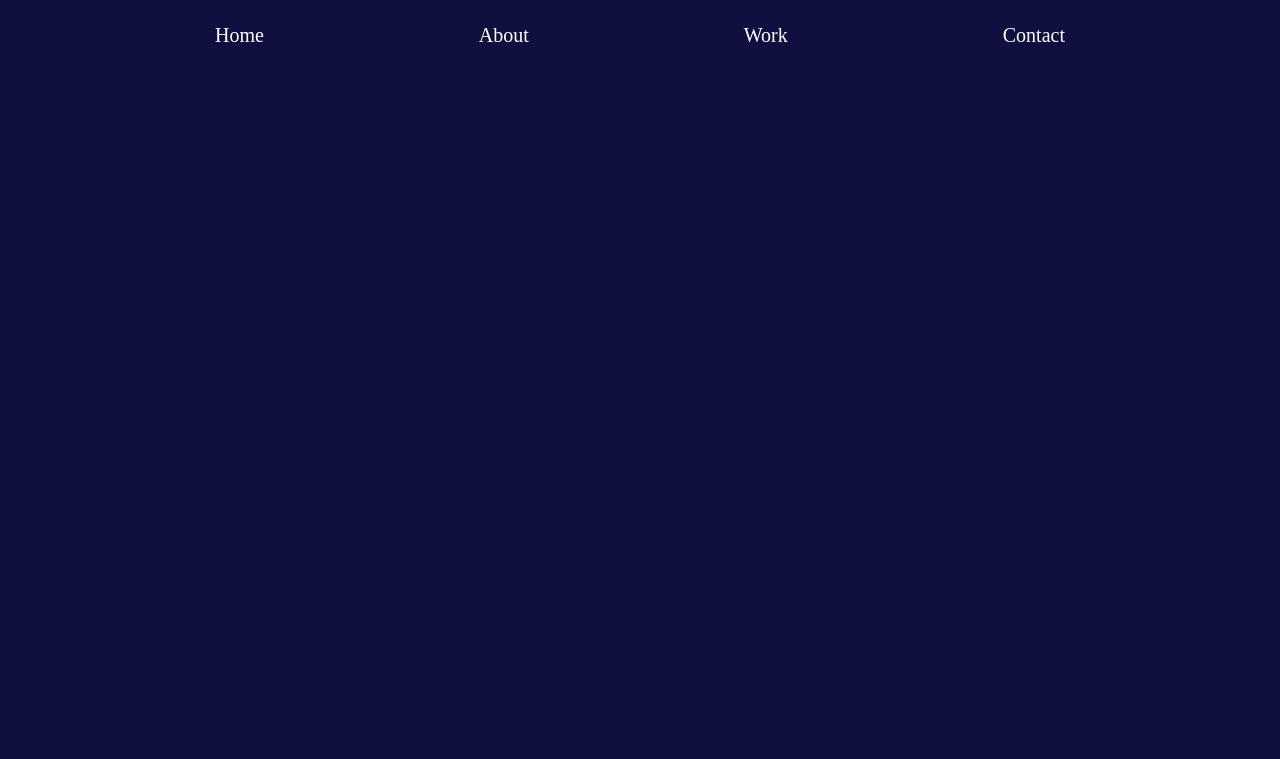
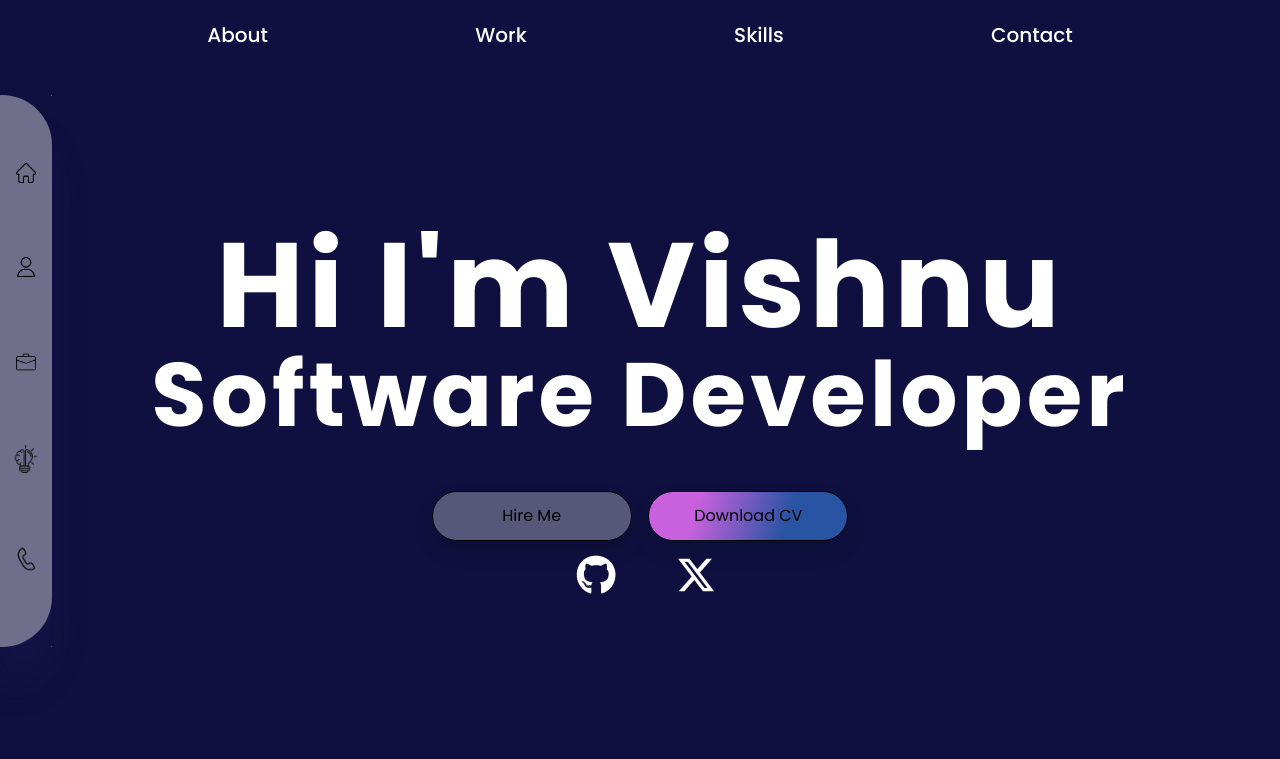
Before and after one commit to vishnu-13-97/My_Personal_Portfolio, a plain HTML site: page index.html in a window 1280 px wide. Shown: the top 759 px of the page. Drawn offline with Linux system fonts and the light colour scheme.

Commit message:
done some changes in main div

```diff
--- a/index.html
+++ b/index.html
@@ -5,15 +5,48 @@
     <meta name="viewport" content="width=device-width, initial-scale=1.0">
     <title>Vishnu Portfolio</title>
     <link rel="stylesheet" href="style.css">
+    <link rel="preconnect" href="https://fonts.googleapis.com">
+<link rel="preconnect" href="https://fonts.gstatic.com" crossorigin>
+<link href="https://fonts.googleapis.com/css2?family=Poppins:ital,wght@0,100;0,200;0,300;0,400;0,500;0,600;0,700;0,800;0,900;1,100;1,200;1,300;1,400;1,500;1,600;1,700;1,800;1,900&display=swap" rel="stylesheet">
+
+<link rel="stylesheet" href="https://cdnjs.cloudflare.com/ajax/libs/font-awesome/6.5.2/css/all.min.css" integrity="sha512-SnH5WK+bZxgPHs44uWIX+LLJAJ9/2PkPKZ5QiAj6Ta86w+fsb2TkcmfRyVX3pBnMFcV7oQPJkl9QevSCWr3W6A==" crossorigin="anonymous" referrerpolicy="no-referrer" />
 </head>
 <body>
-    <div class="main">
-       <header id="head">
-        <nav><a href="">Home</a></nav>
-        <nav><a href="">About</a></nav>
-        <nav><a href="">Work</a></nav>
-        <nav><a href="">Contact</a></nav>
+    <header id="head">
+
+      <nav><a href="">About</a></nav>
+      <nav><a href="">Work</a></nav>
+      <nav><a href="">Skills</a></nav>
+      <nav><a href="">Contact</a></nav>
     </header>
-  </div>
+    <main>
+      <aside>
+       <a href=""><img src="./images/home.png" alt="Home_img" class="icon"></a>
+       <a href=""><img src="./images/user.png" alt="profile_img" class="icon"></a>
+      <a href=""><img src="./images/suitcase.png" alt="Work_img" class="icon"></a>
+
+      <a href=""><img src="./images/skill-development.png" alt="skill_img" class="icon iconskill"></a>
+      <a href=""><img src="./images/telephone.png" alt="phone_img" class="icon icontel"></a>
+      </aside>
+
+      <div class="headline">
+
+      <h1>
+          Hi I'm Vishnu
+      </h1>
+        <h2>Software Developer</h2>
+      <div class="buttons">
+     <button class="hme">Hire Me</button>
+     <button class="dcv">Download CV</button>
+    </div>
+     <div class="profile_links">
+      <a href="https://github.com/vishnu-13-97" target="_blank"><i class="fa-brands fa-github profiles" ></i></a>
+      <a href="https://twitter.com/CPNEYYATTINKARA" target="_blank"><i class="fa-brands fa-x-twitter profiles" ></i></a>
+     </div>
+         </div>
+
+      </main>
+
+
 </body>
 </html>
--- a/main.css
+++ b/main.css
@@ -1,14 +1,138 @@
-#head{
+ #head{
     height: 70px;
     display: flex;
     justify-content: space-evenly;
     align-items: center;
-
-
 
 }
 a{
     text-decoration: none;
     color: white;
     font-size: 20px;
+    font-family: "Poppins", sans-serif;
+    font-weight: 500;
 }
+aside{
+      width: 50px;
+      height: 550px;
+      position: fixed;
+      top: 95px;
+      gap: 0px;
+      border-radius: 0px 50px 50px 0px;
+      border: 1.33px 0px 0px 0px;
+      opacity: 0px;
+
+      background: #FFFFFF66;
+
+      border: 1.33px solid;
+
+      border-image-source: linear-gradient(135deg, rgba(255, 255, 255, 0.6) 0%, #000000 100%);
+
+      box-shadow: 0px 39.87px 39.87px 0px #452A7C26;
+
+      display: flex;
+      flex-direction: column;
+      align-items: center;
+      justify-content: space-evenly;
+      }
+      .icon{
+        width: 20px;
+        height: 20px;
+
+
+      }
+      .iconskill,.icontel{
+        width: 28px;
+        height: 28px;
+      }
+      .icon:hover{
+      scale: 2;
+      }
+      aside:hover{
+    width: 60px;
+    background: none;
+  background-color: whitesmoke;
+  transition-duration: .4s;
+      }
+
+      .headline{
+
+      font-family: "Poppins",sans-serif;
+      font-size: 60px;
+      font-weight: 700;
+      letter-spacing: 4px;
+      line-height: 30px;
+      margin-top: 200px;
+      text-align: center;
+      color: #FFFFFF;
+      }
+
+  nav a:hover{
+    color: aquamarine;
+  }
+  nav:hover{
+    scale: 1.5;
+    transition-duration: .7s;
+    background: none;
+  }
+
+  .dcv{
+
+    width:200px;
+height: 50px;
+padding: 10px 0px 10px 0px;
+gap: 10px;
+border-radius: 100px;
+border: 1px 0px 0px 0px;
+opacity: 0px;
+
+background: linear-gradient(107.21deg, #C961DE 24.43%, #2954A3 68.95%);
+border: 1px solid;
+
+
+box-shadow: 0px 10px 20px 0px #080C2126;
+
+font-family: "Poppins",sans-serif;
+font-size: 16px;
+font-weight: 400;
+line-height: 25px;
+text-align: center;
+
+
+
+  }
+  .hme{
+    width:200px;
+height: 50px;
+gap: 0px;
+border-radius: 100px;
+border: 1.53px 0px 0px 0px;
+opacity: 0px;
+
+background: #FFFFFF4D;
+border: 1.53px solid;
+
+
+box-shadow: 0px 10px 20px 0px #00000026;
+font-family: "Poppins",sans-serif;
+font-size: 16px;
+font-weight: 400;
+line-height: 25px;
+text-align: center;
+}
+.new{
+  margin: 50%;
+  width: 100px;
+  height: 100px;
+}
+.profile_links{
+  margin-top: 60px;
+  display: flex;
+  margin-left: 43%;
+}
+.profiles{
+  color: white;
+   width: 100px;
+   height: 100px;
+   scale: 2;
+}
--- a/style.css
+++ b/style.css
@@ -1,8 +1,9 @@
 @import url(./main.css);
 body{
     width: 100%;
-    height: 2000px;
-    padding: 0px;
-    margin: 0 auto;
+
+    margin: 0px;
+    padding: opx;
+
     background: #0F103F;
 }
```
Also changed, not shown: images/github-logo.png (added), images/github.png (added), images/home.png (added), images/search.png (added), images/skill-development.png (added), images/suitcase.png (added), images/telephone.png (added), images/twitter.png (added), images/user.png (added).
